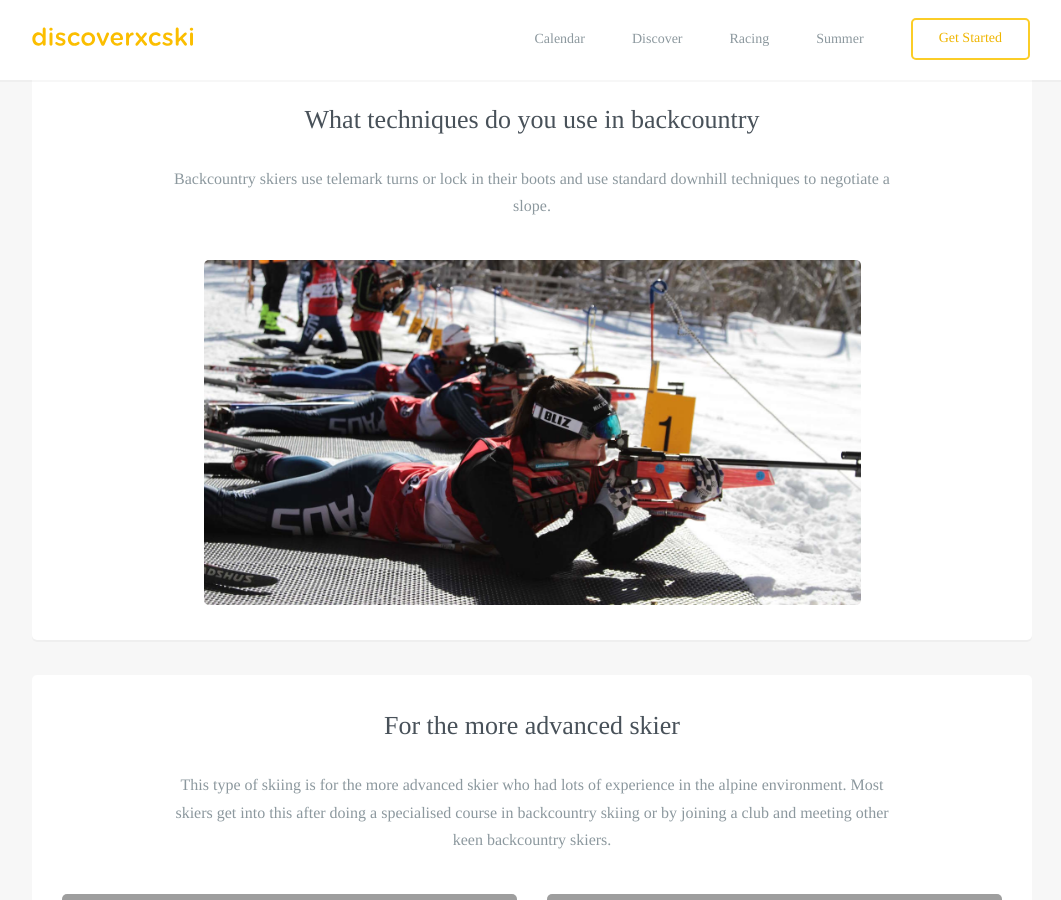
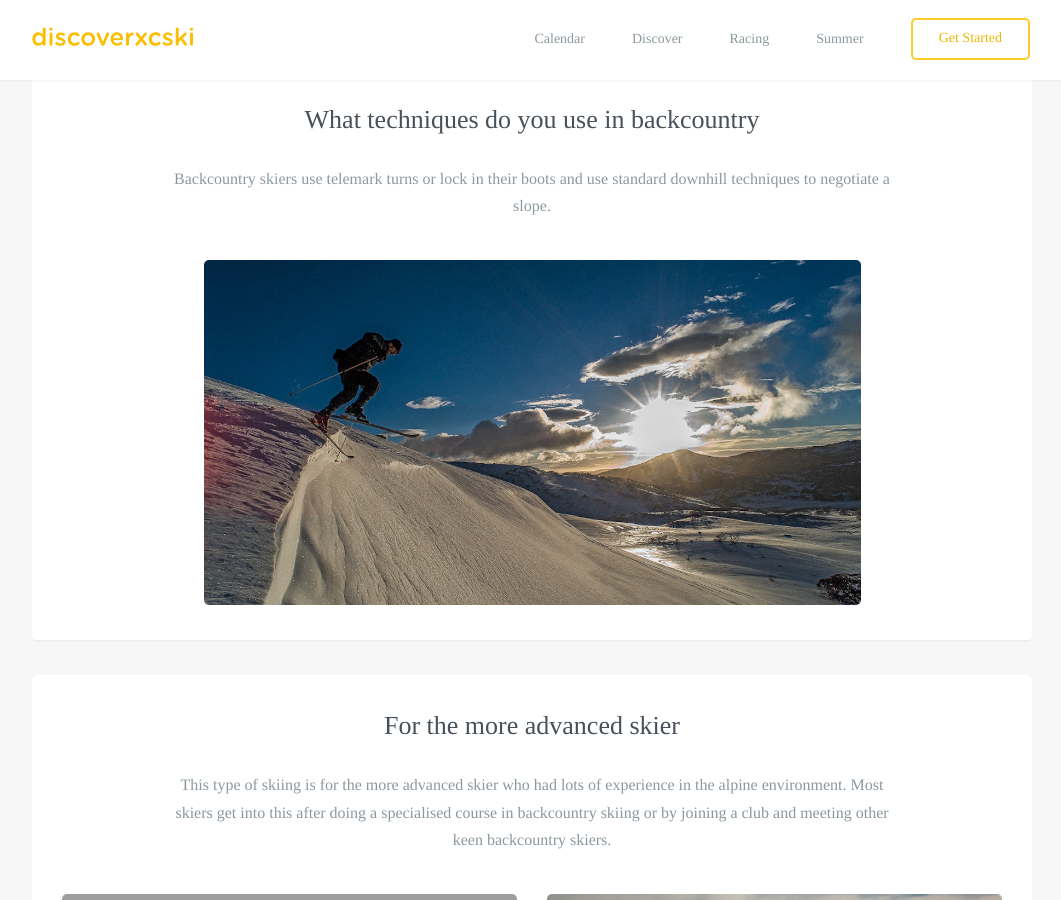
Before and after one commit to robcatto/robcatto.github.io, a Jekyll site: the page built from discoverxc/backcountry/index.html, in a window 1280 px wide and 900 px high, scrolled down 814 px. Shown: the whole window, without its empty margins (108-1169 px from the left). Built offline with Jekyll 4.4.1, drawn with Linux system fonts in a browser that asks for light colours; some web fonts are replaced; Markdown is read by kramdown in place of the engine named in the settings.

Commit message:
Update index.html

```diff
--- a/discoverxc/backcountry/index.html
+++ b/discoverxc/backcountry/index.html
@@ -55,7 +55,7 @@ layout: default
                 </p>
                 <div class="one">
                 <div class="onelarge centered" style="
-                background-image: url(http://www.discoverxcski.com/images/biathlon-introduction.jpg);
+                background-image: url(http://www.discoverxcski.com/images/backcountry-perisher-mike-edmondson.jpg);
                 background-size: cover;
                 "></div>
                 </section>
@@ -68,7 +68,7 @@ layout: default
                     </p>
                     <div class="one">
                 <div class="onelarge centered" style="
-                background-image: url(http://www.discoverxcski.com/images/australianbiathlon.jpg);
+                background-image: url(http://www.discoverxcski.com/images/backcountry-jump.jpg);
                 background-size: cover;
                 "></div>
                 </section>
@@ -89,7 +89,7 @@ layout: default
 
                          <div class="column two">
                                                 <div class="callout-card" style="
-                                                background: url(http://www.discoverxcski.com/images/whiskey-flat.jpg);
+                                                background: url(http://www.discoverxcski.com/images/backcountry-mike-edmondson.jpg);
                                                 background-size: cover;
                                                 min-height: 321px;
                                                 ">
@@ -100,7 +100,7 @@ layout: default
 
                         <div class="column two">
                                                 <div class="callout-card" style="
-                                                background: url(http://www.discoverxcski.com/images/summer-biathlon.png);
+                                                background: url(http://www.discoverxcski.com/images/backcountry-perisher.jpg);
                                                 background-size: cover;
                                                 background-position: center;
                                                 min-height: 321px;
```
